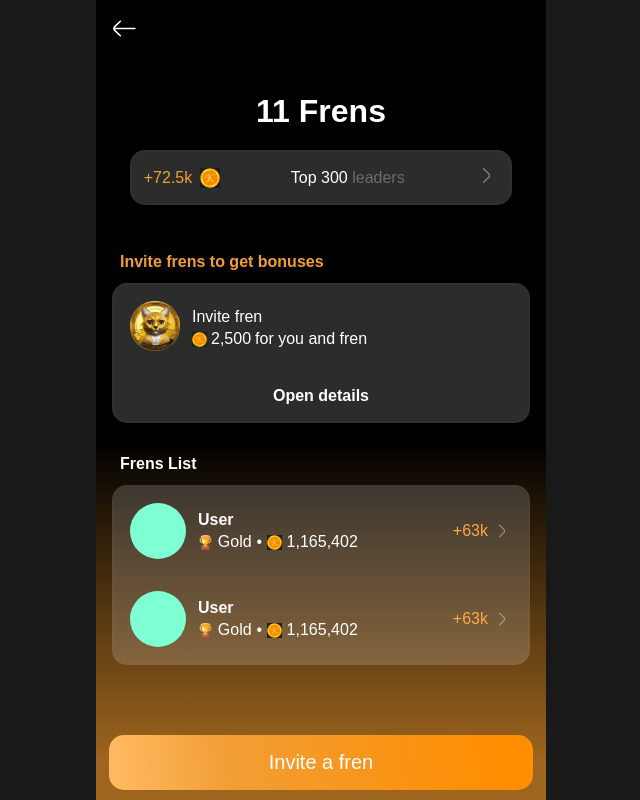
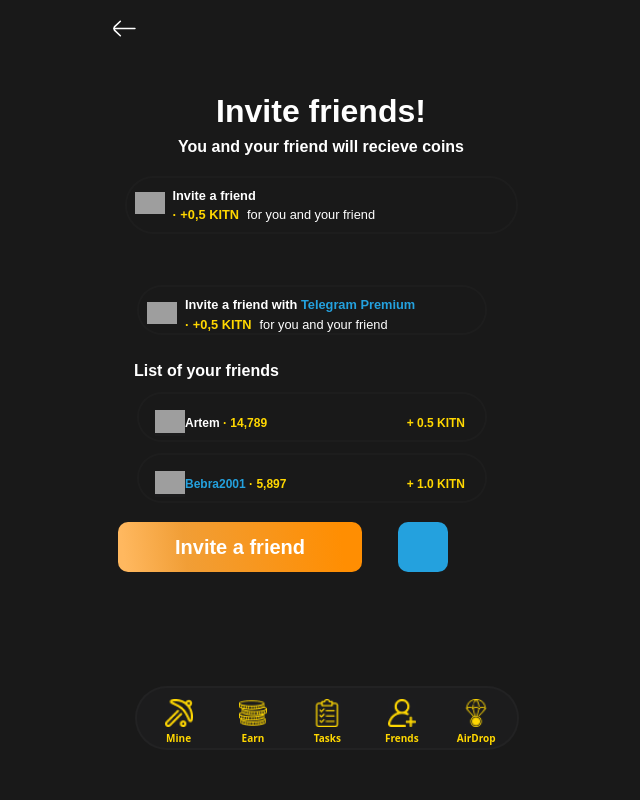
Before and after one commit to KaRameLkA-jpg/kitten.github.io, a PHP site: page /frens.html in a window 1280 px wide. Shown: the whole page, without its empty margins (319-959 px from the left). Run offline with PHP 8.4, Linux system fonts and the light colour scheme; grey boxes are pictures that could not be loaded.

Commit message:
Edited friends page.

```diff
--- a/assets/css/style.css
+++ b/assets/css/style.css
@@ -596,8 +596,7 @@ body {
 
 /* frens styles */
 .frens {
-    background: linear-gradient(0deg, rgba(241,158,54,1) 2%, rgb(0, 0, 0) 45%);
-    background: linear-gradient(0deg, rgba(157,101,30,1) 5%, rgba(0,0,0,1) 45%);
+    background: #000000;
     background-repeat: no-repeat;
     background-attachment: fixed;
     color: #ffffff;
@@ -611,27 +610,51 @@ body {
     align-items: center;
 }
 .frens-count {
-    margin-bottom: 1.25rem;
+    margin-bottom: 8px;
     font-size: 2rem;
     font-weight: bold;
 
 }
+.frens-inscription {
+    margin-bottom: 1.25rem;
+    font-size: 1rem;
+    font-weight: bold;
+}
 .frens-total-earn {
     cursor: pointer;
     display: flex;
-    justify-content: space-between;
     align-items: center;
-    width: 85%;
-    border-radius: 15px;
-    background-color: rgba(218, 218, 218, 0.2);
+    width: 393px;
+    border-radius: 30px;
+    background-color: rgba(28, 28, 29, 0.2);
     border: 2px solid rgba(218, 218, 218, 0.02);
-    padding: 0.75rem;
+    padding: 0.50rem;
+}
+.frens-small-invite {
+    font-size: 0.8rem;
+    font-weight: bold;
+    line-height: 150%;
+}
+.bold {
+    font-weight: bold;
+}
+.normal {
+    font-weight: normal;
+}
+.blue {
+    color: #24a1de;
 }
 .frens-total-count {
     display: flex;
-    justify-content: center;
     align-items: center;
-    color: rgba(241,158,54,1);
+    font-weight: bold;
+}
+.frens-total-count span {
+    display: inline-block;
+    margin-right: 0.5rem;
+}
+.frens-yellow {
+    color: rgba(255,215,0,1);
 }
 .frens-total-count img {
     margin-left: 0.5rem;
@@ -641,49 +664,92 @@ body {
 }
 .frens-help,
 .frens-list {
-    padding: 1rem;
+    margin-left: 22px;
+    padding: 0.5rem;
+    font-size: 1rem;
 }
 .frens-help-title,
 .frens-list-title {
     padding-left: 0.5rem;
-    color: rgba(241,158,54,1);
-    font-weight: 600;
+    color: rgba(255,255,255,1);
+    font-weight: bold;
     margin-bottom: 0.75rem;
-}
-.frens-list-title {
-    color: #ffffff;
 }
 .frens-help-box,
 .frens-list-box {
-    width: 100%;
+    cursor: pointer;
+    width: 350px;
+    height: 50px;
+    font-size: 12px;
+    font-weight: bold;
     /* height: 10rem; */
-    margin: 0 auto;
-    border-radius: 15px;
-    background-color: rgba(218, 218, 218, 0.2);
+    justify-content: center;
+    align-items: center;
+    margin: 11px;
+    border-radius: 30px;
+    background-color: rgba(28, 28, 29, 0.2);
     border: 2px solid rgba(218, 218, 218, 0.02);
 }
 .frens-invite {
-    cursor: pointer;
     display: flex;
+    gap: 1rem;
+    width: 280px;
+    font-size: 1rem;
+    border-radius: 10px;
+    margin-bottom: 12px;
+    margin-left: 22px;
+}
+
+.frens-invite-button {
+    background-color: #24A1DE;
+    color: white;
     justify-content: center;
     align-items: center;
-    width: 100%;
+    text-align: center;
+    text-decoration: none;
+    border: none;
+    height: 50px;
+    border-radius: 10px;
+    padding: 10px 20px;
+    cursor: pointer;
 }
-.frens-invite-button {
-    position: fixed;
-    bottom: 10px;
-    width: 23.5rem;
+.frens-other-button {
+    background-color: #24A1DE;
+    color: white;
+    border: none;
+    margin-left: 20px;
+    padding: 10px 20px;
+    text-align: center;
+    text-decoration: none;
+    font-size: 1rem;
+    border-radius: 10px;
+    cursor: pointer;
+}
+.frens-other-button {
+    padding: 0; /* Убираем внутренние отступы для второй кнопки */
+    position: relative; /* Делаем родительским элементом для квадрата */
+}
+
+.square-button {
+    width: 50px; /* Задаём размер квадрата */
+    height: 50px;
+    background-color: #24A1DE;
+    position: absolute;
+    left: 0;
+    border-radius: 10px;
+    top: 50%;
+    transform: translateY(-50%);
 }
 .frens-help-content {
-    padding: 1rem;
+    padding: 0.5rem;
     display: flex;
     align-items: center;
 }
 .frens-help-image {
-    margin-right: 0.75rem;
+    margin-right: 0.50rem;
 }
-.fren-help-text h5 {
-    font-size: 1rem;
+.fren-help-text {
+    font-size: 0.8rem;
     font-weight: 500;
     margin-bottom: 0.25rem;
 }
@@ -697,12 +763,6 @@ body {
 }
 .fren-help-text div span {
     margin-right: 0.25rem;
-}
-.frens-open-detail {
-    display: flex;
-    justify-content: center;
-    align-items: center;
-    padding: 1rem 0;
 }
 .frens-open-detail a {
     color: #ffffff;
@@ -718,14 +778,12 @@ body {
     align-items: center;
 }
 .frens-profile-photo {
-    background-color: aquamarine;
-    width: 3.5rem;
-    height: 3.5rem;
-    border-radius: 100%;
-    margin-right: 0.75rem;
+    background-color: #1C1C1D;
+    margin-right: 0;
 }
 .frens-profile-data h4{
     margin-bottom: 0.25rem;
+    font-size: 0.8rem;
 }
 .frens-profile-data div{
     display: flex;
@@ -739,7 +797,7 @@ body {
     display: flex;
     justify-content: center;
     align-items: center;
-    color: rgb(255, 170, 66);
+    color: rgb(255, 215, 0);
 }
 .frens-data-count span{
     margin-right: 0.25rem;
--- a/frens.html
+++ b/frens.html
@@ -3,7 +3,7 @@
 <head>
     <meta charset="UTF-8">
     <meta name="viewport" content="width=device-width, initial-scale=1.0">
-    <title>Notcoin - Frens</title>
+    <title>Kitten - Friends</title>
 
     <link rel="stylesheet" href="./assets/css/style.css">
     <link rel="stylesheet" href="./assets/css/responsive.css">
@@ -25,51 +25,43 @@
     <div class="frens-main">
 
         <div class="frens-count">
-            <span>11 Frens</span>
+            <span>Invite friends!</span>
+        </div>
+
+        <div class="frens-inscription">
+            <span>You and your friend will recieve coins</span>
         </div>
 
         <div class="frens-total-earn">
-            <div class="frens-total-count">
-                <span>+72.5k</span>
-                <img src="./assets/images/coin.png" width="20px">
+            <div class="frens-help-image">
+                <img src="./assets/images/small_gift.png" width="30px">
             </div>
-
-            <div>
-                <span>Top 300</span>
-                <span class="leaders">leaders</span>
-            </div>
-
-            <div>
-                <svg width="23px" height="23px" viewBox="0 0 24 24" fill="none" xmlns="http://www.w3.org/2000/svg">
-                    <path d="M9 5L14.15 10C14.4237 10.2563 14.6419 10.5659 14.791 10.9099C14.9402 11.2539 15.0171 11.625 15.0171 12C15.0171 12.375 14.9402 12.7458 14.791 13.0898C14.6419 13.4339 14.4237 13.7437 14.15 14L9 19" stroke="#ffffff" opacity="0.4" stroke-width="1.5" stroke-linecap="round" stroke-linejoin="round"/>
-                </svg>
+            <div class="frens-small-invite">
+                <span class="bold">Invite a friend</span>
+                <div class="frens-total-count">
+                    <span class="frens-yellow">· +0,5 KITN</span>
+                    <span class="normal">for you and your friend</span>
+                </div>
             </div>
         </div>
     </div>
 
 
     <div class="frens-help">
-        <div class="frens-help-title">
-            <span>Invite frens to get bonuses</span>
-        </div>
 
         <div class="frens-help-box">
             <div class="frens-help-content">
                 <div class="frens-help-image">
-                    <img src="./assets/images/golden.png" width="50px">
+                    <img src="./assets/images/small_gift.png" width="30px">
                 </div>
-                <div class="fren-help-text">
-                    <h5>Invite fren</h5>
-                    <div>
-                        <img src="./assets/images/coin.png" width="15px">
-                        <span>2,500</span>
-                        <span>for you and fren</span>
+                <div class="frens-small-invite">
+                    <span>Invite a friend with</span>
+                    <span class="blue">Telegram Premium</span>
+                    <div class="frens-total-count">
+                        <span class="frens-yellow">· +0,5 KITN</span>
+                        <span class="normal">for you and your friend</span>
                     </div>
                 </div>
-            </div>
-
-            <div class="frens-open-detail">
-                <a href="#">Open details</a>
             </div>
         </div>
     </div>
@@ -77,57 +69,43 @@
 
     <div class="frens-list">
         <div class="frens-list-title">
-            <span>Frens List</span>
+            <span>List of your friends</span>
         </div>
 
         <div class="frens-list-box">
             <div class="frens-data">
                 <div class="frens-profile">
                     <div class="frens-profile-photo">
-                        <img src="" alt="">
+                        <img src="./assets/images/mouse.png" width="30px">
                     </div>
                     <div class="frens-profile-data">
-                        <h4>User</h4>
+                        <span class="bold">Artem</span>
+                        <span class="frens-yellow">· 14,789</span>
                         <div>
-                            <img src="./assets/images/3d-trophy.png" width="15px">
-                            <span>Gold</span>
-                            <span>•</span>
-                            <img src="./assets/images/coin.png" width="15px">
-                            <span>1,165,402</span>
                         </div>
                     </div>
                 </div>
 
                 <div class="frens-data-count">
-                    <span>+63k</span>
-                    <svg width="20px" height="20px" viewBox="0 0 24 24" fill="none" xmlns="http://www.w3.org/2000/svg">
-                        <path d="M9 5L14.15 10C14.4237 10.2563 14.6419 10.5659 14.791 10.9099C14.9402 11.2539 15.0171 11.625 15.0171 12C15.0171 12.375 14.9402 12.7458 14.791 13.0898C14.6419 13.4339 14.4237 13.7437 14.15 14L9 19" stroke="#ffffff" opacity="0.4" stroke-width="1.5" stroke-linecap="round" stroke-linejoin="round"/>
-                    </svg>
+                    <span class="bold">+ 0.5 KITN</span>
                 </div>
             </div>
+            </div>
 
+        <div class="frens-list-box">
             <div class="frens-data">
                 <div class="frens-profile">
                     <div class="frens-profile-photo">
-                        <img src="" alt="">
+                        <img src="./assets/images/mouse.png" width="30px">
                     </div>
                     <div class="frens-profile-data">
-                        <h4>User</h4>
-                        <div>
-                            <img src="./assets/images/3d-trophy.png" width="15px">
-                            <span>Gold</span>
-                            <span>•</span>
-                            <img src="./assets/images/coin.png" width="15px">
-                            <span>1,165,402</span>
-                        </div>
+                        <span class="blue">Bebra2001</span>
+                        <span class="frens-yellow">· 5,897</span>
                     </div>
                 </div>
 
                 <div class="frens-data-count">
-                    <span>+63k</span>
-                    <svg width="20px" height="20px" viewBox="0 0 24 24" fill="none" xmlns="http://www.w3.org/2000/svg">
-                        <path d="M9 5L14.15 10C14.4237 10.2563 14.6419 10.5659 14.791 10.9099C14.9402 11.2539 15.0171 11.625 15.0171 12C15.0171 12.375 14.9402 12.7458 14.791 13.0898C14.6419 13.4339 14.4237 13.7437 14.15 14L9 19" stroke="#ffffff" opacity="0.4" stroke-width="1.5" stroke-linecap="round" stroke-linejoin="round"/>
-                    </svg>
+                    <span class="bold">+ 1.0 KITN</span>
                 </div>
             </div>
         </div>
@@ -135,8 +113,34 @@
 
     <div class="frens-invite">
         <div class="frens-invite-button">
-            <span>Invite a fren</span>
+            <span class="bold">Invite a friend</span>
         </div>
+        <div class="frens-other-button">
+            <div class="square-button"></div>
+        </div>
+    </div>
+
+    <div class="menu-bottuns">
+        <a href="/notcoin/mine.html" class="button b-r">
+            <img src="./assets/images/mine.png" alt="" width="28px">
+            <span class="select-none-bottuns">Mine</span>
+        </a>
+        <a href="/notcoin/earn.html" class="button b-r">
+            <img src="./assets/images/earn.png" alt="" width="28px">
+            <span class="select-none-bottuns">Earn</span>
+        </a>
+        <a href="/notcoin/tasks.html" class="button b-r">
+            <img src="./assets/images/tasks.png" alt="" width="28px">
+            <span class="select-none-bottuns">Tasks</span>
+        </a>
+        <a href="/notcoin/frens.html" class="button b-r">
+            <img src="./assets/images/frends.png" alt="" width="28px">
+            <span class="select-none-bottuns">Frends</span>
+        </a>
+        <a href="/notcoin/airdrop.html" class="button b-r">
+            <img src="./assets/images/airdrop.png" alt="" width="28px">
+            <span class="select-none-bottuns">AirDrop</span>
+        </a>
     </div>
 
     <script src="./assets/js/charge.js"></script>
```
Also changed, not shown: 1 other file.
